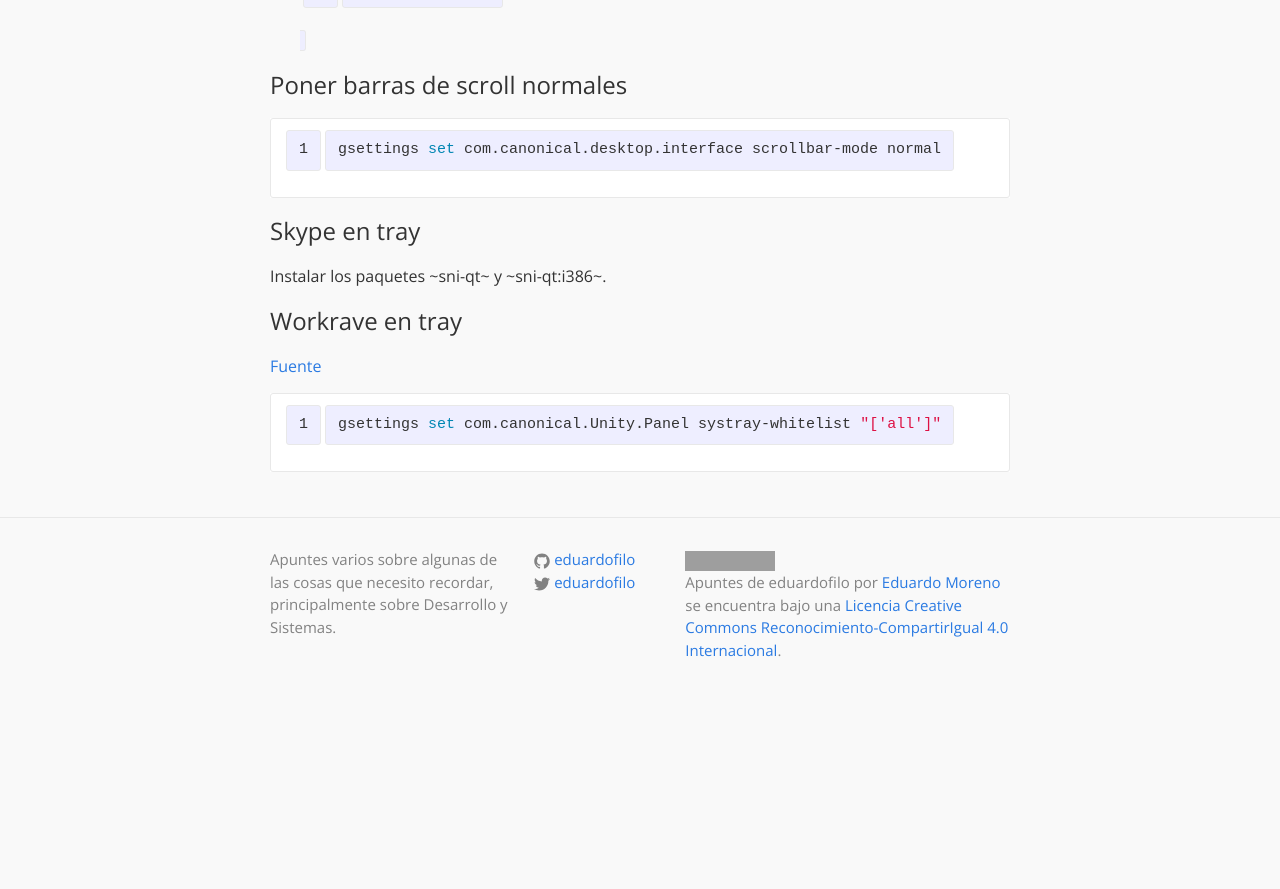
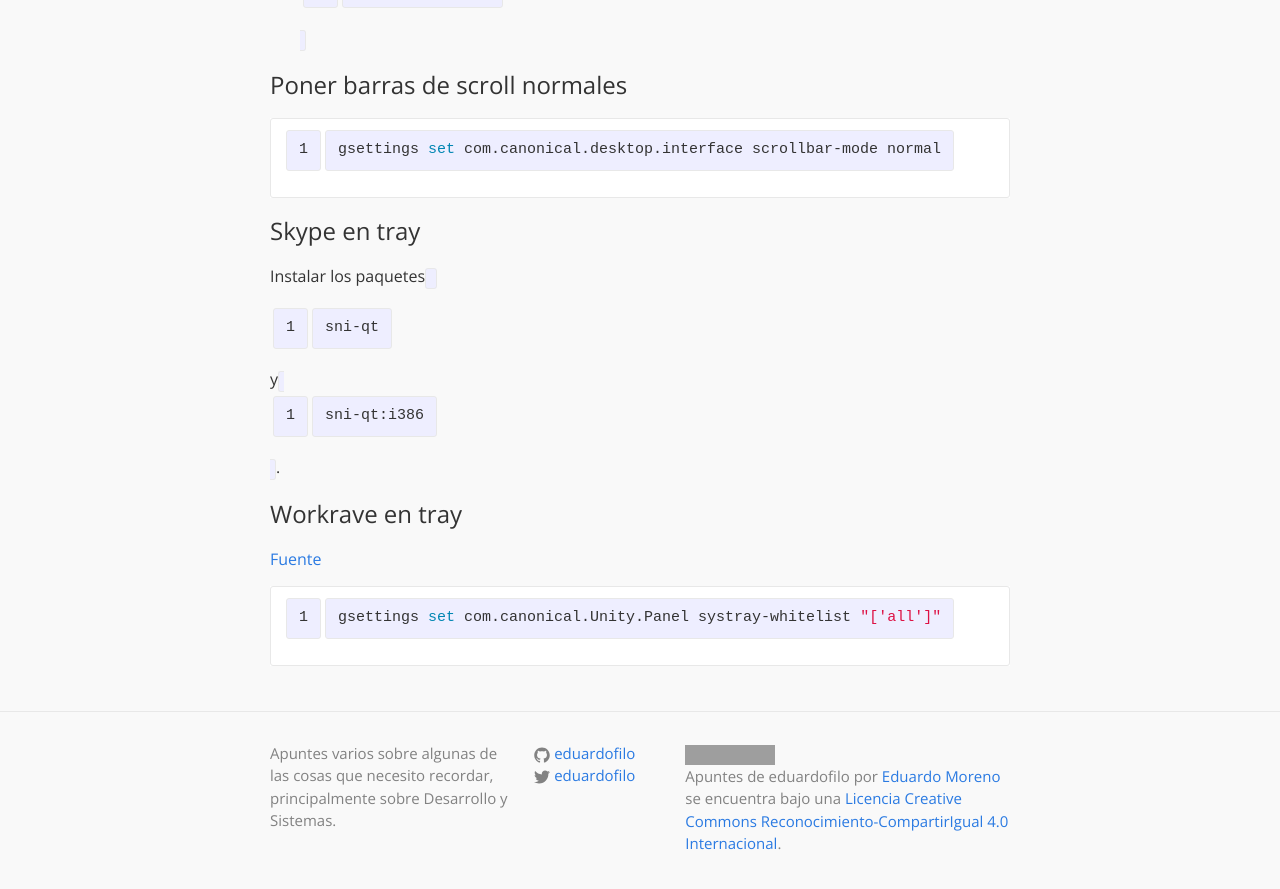
Before and after one commit to eduardofilo/eduardofilo.jekyll, a Jekyll site: the page built from sistemas/ubuntu.md, in a window 1280 px wide and 900 px high, scrolled down 15008 px. Shown: the top 889 px of the window. Built offline with Jekyll 4.4.1, drawn with Linux system fonts in a browser that asks for light colours; before the commit the page ends 15714 px from its top, so only the background shows below that; grey boxes are pictures that could not be loaded.

Commit message:
Prueba por el problema con el backtick.

```diff
--- a/sistemas/ubuntu.md
+++ b/sistemas/ubuntu.md
@@ -522,7 +522,7 @@
 
 ## Skype en tray
 
-Instalar los paquetes ~sni-qt~ y ~sni-qt:i386~.
+Instalar los paquetes `sni-qt` y `sni-qt:i386`.
 
 ## Workrave en tray
 
```
